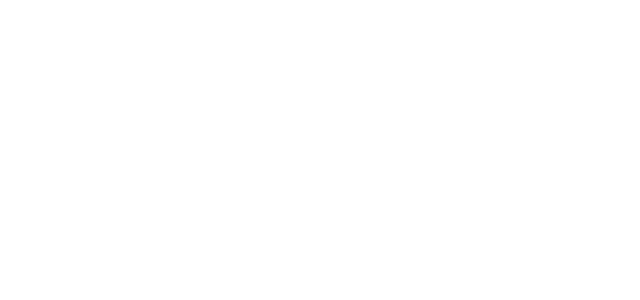
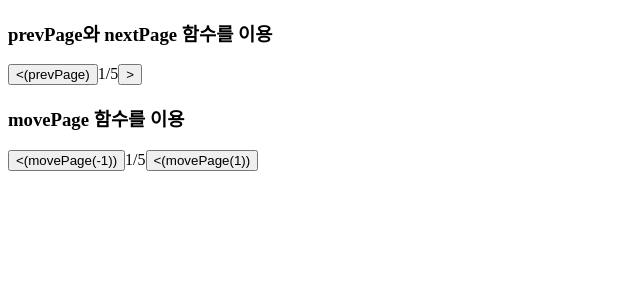
Before and after one commit to chanwoohi/KH-PCW, a React (Create React App) app in the folder react/test1/: page / in a window 1280 px wide. Shown: the top 300 px of the page, without its empty margins (0-640 px from the left). Built offline with nearby package versions, Linux system fonts and the light colour scheme.

Commit message:
리액트 2일차 : 페이지 이동 버튼 구현

```diff
--- a/react/test1/public/index.html
+++ b/react/test1/public/index.html
@@ -4,40 +4,11 @@
     <meta charset="utf-8" />
     <link rel="icon" href="%PUBLIC_URL%/favicon.ico" />
     <meta name="viewport" content="width=device-width, initial-scale=1" />
-    <meta name="theme-color" content="#000000" />
-    <meta
-      name="description"
-      content="Web site created using create-react-app"
-    />
-    <link rel="apple-touch-icon" href="%PUBLIC_URL%/logo192.png" />
-    <!--
-      manifest.json provides metadata used when your web app is installed on a
-      user's mobile device or desktop. See https://developers.google.com/web/fundamentals/web-app-manifest/
-    -->
-    <link rel="manifest" href="%PUBLIC_URL%/manifest.json" />
-    <!--
-      Notice the use of %PUBLIC_URL% in the tags above.
-      It will be replaced with the URL of the `public` folder during the build.
-      Only files inside the `public` folder can be referenced from the HTML.
 
-      Unlike "/favicon.ico" or "favicon.ico", "%PUBLIC_URL%/favicon.ico" will
-      work correctly both with client-side routing and a non-root public URL.
-      Learn how to configure a non-root public URL by running `npm run build`.
-    -->
-    <title>React App</title>
+    <title>React</title>
   </head>
   <body>
     <noscript>You need to enable JavaScript to run this app.</noscript>
     <div id="root"></div>
-    <!--
-      This HTML file is a template.
-      If you open it directly in the browser, you will see an empty page.
-
-      You can add webfonts, meta tags, or analytics to this file.
-      The build step will place the bundled scripts into the <body> tag.
-
-      To begin the development, run `npm start` or `yarn start`.
-      To create a production bundle, use `npm run build` or `yarn build`.
-    -->
   </body>
 </html>
--- a/react/test1/src/App.js
+++ b/react/test1/src/App.js
@@ -1,10 +1,16 @@
+import ButtonBox from "./buttonEx/ButtonBox.js";
 import Test1 from "./test1/Test1";
+import Todo from "./todo/Todo";
+import TodoList from "./todoList/TodoList.js";
 
 function App() {
   return(
     <div>
       {/* <Test1 /> */}
-    </div>
+      {/* <Todo/> */}
+      {/* <TodoList/> */}
+    <ButtonBox/>
+    <div/></div>
   );
 }
 
--- /dev/null
+++ b/react/test1/src/buttonEx/ButtonBox.js
@@ -0,0 +1,77 @@
+/*
+	버튼 1(현재페이지)/5(최대페이지) 버튼
+	으로 화면을 구성해서
+	이전 버튼을 클릭하면 현재 페이지가 감소하고,
+	다음 버튼을 클릭하면 현재 페이지가 증가하도록 작성
+	1. state 변수 page와 setPage를 추가(초기값 1)
+	2. 1 대신 page가 화면에 출력되도록 수정
+	3. 최대 페이지를 변수로 설정(초기값 5)
+	4. 5대신 최대 페이지가 화면에 출력되도록 수정
+	5. 이전 버튼 클릭 이벤트를 등록
+		- 클릭했을 때 page가 1보다 크면 page를 page - 1 로 업데이트하고,
+			아니면 page를 최대페이지로 업데이트
+	6. 다음 버튼 클릭 이벤트를 등록
+		- 클릭했을 때 page가 최대 페이지보다 작으면 page를 page + 1로 업데이트하고,
+			아니면 page를 1페이지로 업데이트
+*/
+import {useState} from 'react';
+
+function ButtonBox(){
+	let [page, setPage] = useState(1);
+	let maxPage =  5;
+
+	function prevClick() {
+		if(page > 1){
+			setPage( page - 1 );
+		} else {
+			setPage( maxPage );
+		}
+	}
+
+	function nextClick() {
+		if(page < maxPage){
+			setPage( page + 1 )
+		} else {
+			setPage( 1 )
+		}
+	}
+
+	function movePage(amount){
+		let currentPage = page + amount;
+		if(currentPage == 0){
+			currentPage = maxPage;
+		}
+		if(currentPage == maxPage+1){
+			currentPage = 1;
+		}
+		setPage(currentPage);
+	}
+
+
+	return(
+		<div>
+			<div>
+				<h3>prevPage와 nextPage 함수를 이용</h3>
+				<button onClick={prevClick}>&lt;(prevPage)</button>
+				<span>
+					<span>{page}</span>
+					<span>/</span>
+					<span>{maxPage}</span>
+				</span>
+				<button onClick={()=>{movePage(1)}}>&gt;</button>
+			</div>
+			<div>
+				<h3>movePage 함수를 이용</h3>
+				<button onClick={()=>{movePage(-1)}}>&lt;(movePage(-1))</button>
+				<span>
+					<span>{page}</span>
+					<span>/</span>
+					<span>{maxPage}</span>
+				</span>
+				<button onClick={nextClick}>&lt;(movePage(1))</button>
+			</div>
+		</div>
+	)
+}
+
+export default ButtonBox;
--- /dev/null
+++ b/react/test1/src/todo/Todo.js
@@ -0,0 +1,39 @@
+import {useState} from 'react';
+
+/*
+	input창과 버튼, h1태그로 된 화면을 구성
+	1. state변수 todo와 setTodo를 선언
+	2. input창의 값이 바뀌면 콘솔에 1이 출력되게 작성
+	3. 콘솔창에 1 대신에 input창에 입력된 값이 출력되도록 작성
+	4. state 변수 tmp와 setTmp를 선언
+	5. input창에 입력된 값을 state 변수 tmp에 업데이트
+	6. 버튼을 클릭하면 콘솔에 2가 출력되게 작성
+	7. 버튼을 클릭하면 state 변수 todo의 값을 tmp의 값으로 업데이트
+	8. h1태그에 todo의 값을 화면에 출력
+*/
+function Todo() {
+	let [todo, setTodo] = useState("");
+	let [tmp, setTmp] = useState("");
+
+	function inputChange(e){
+
+		setTmp(e.target.value);
+
+	}
+
+	function btnClick(e){
+
+		setTodo(tmp);
+
+	}
+
+	return(
+		<div>
+			<input type="text" onChange={inputChange}/>
+			<button onClick={btnClick}>버튼</button>
+			<h1>{todo}</h1>
+		</div>
+	);
+}
+
+export default Todo;
--- /dev/null
+++ b/react/test1/src/todoList/TodoList.js
@@ -0,0 +1,42 @@
+import {useState} from 'react';
+/*
+	input창과 버튼, 리스트를 구성해서 버튼을 클릭하면 input창에 들어간 값이 오늘의 할 일에 추가되도록 작성
+	1. state 변수를 추가
+		- todo, setTodo => 문자열
+		- todoList, setTodoList => 배열
+	2. input창에 값을 입력하면 state 변수 todo에 입력한 값으로 업데이트
+	3. 버튼을 클릭하면 todo의 값을 todoList에 추가
+	4. todoList를 이용해서 ul 태그 안에 li 태그들로 구성
+		- 배열의 map을 이용해서 구성(첫 번째 예제 참고)
+*/
+
+
+function TodoList(){
+	let [todo, setTodo] = useState("");
+	let [todoList, setTodoList] = useState([]);
+
+	function change(e) {
+		setTodo(e.target.value);
+	};
+
+	function btnClick(e){
+		setTodoList([...todoList, todo]);
+	};
+
+	return (
+		<div>
+		<input type="text" onChange={change}/>
+		<button onClick={btnClick}>버튼</button>
+		<h1>오늘의 할 일</h1>
+		<ul>
+			{
+			todoList.map((value) => {
+				return <li>{value}</li>;
+			})
+			}
+		</ul>
+		</div>
+	);
+}
+
+export default TodoList;
```
Also changed, not shown: react/test1/src/test2/Test2.js (deleted).
